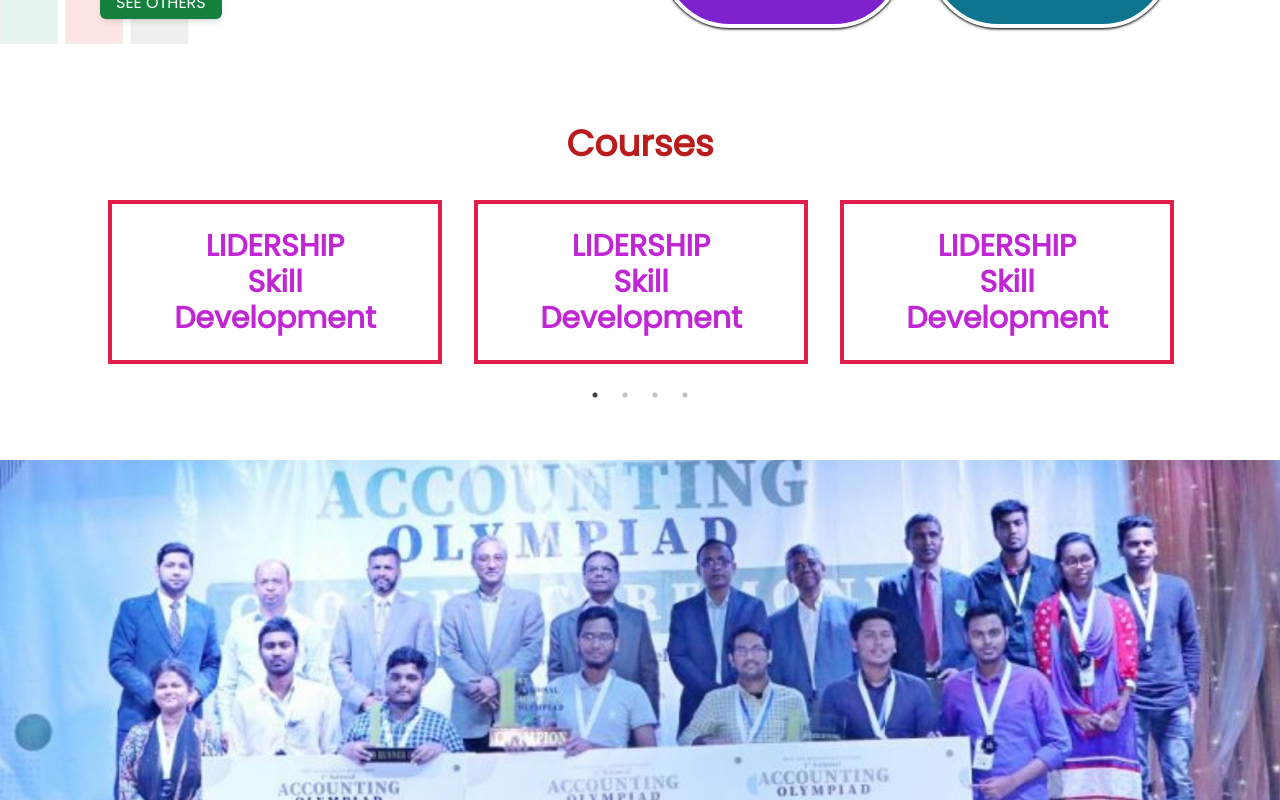
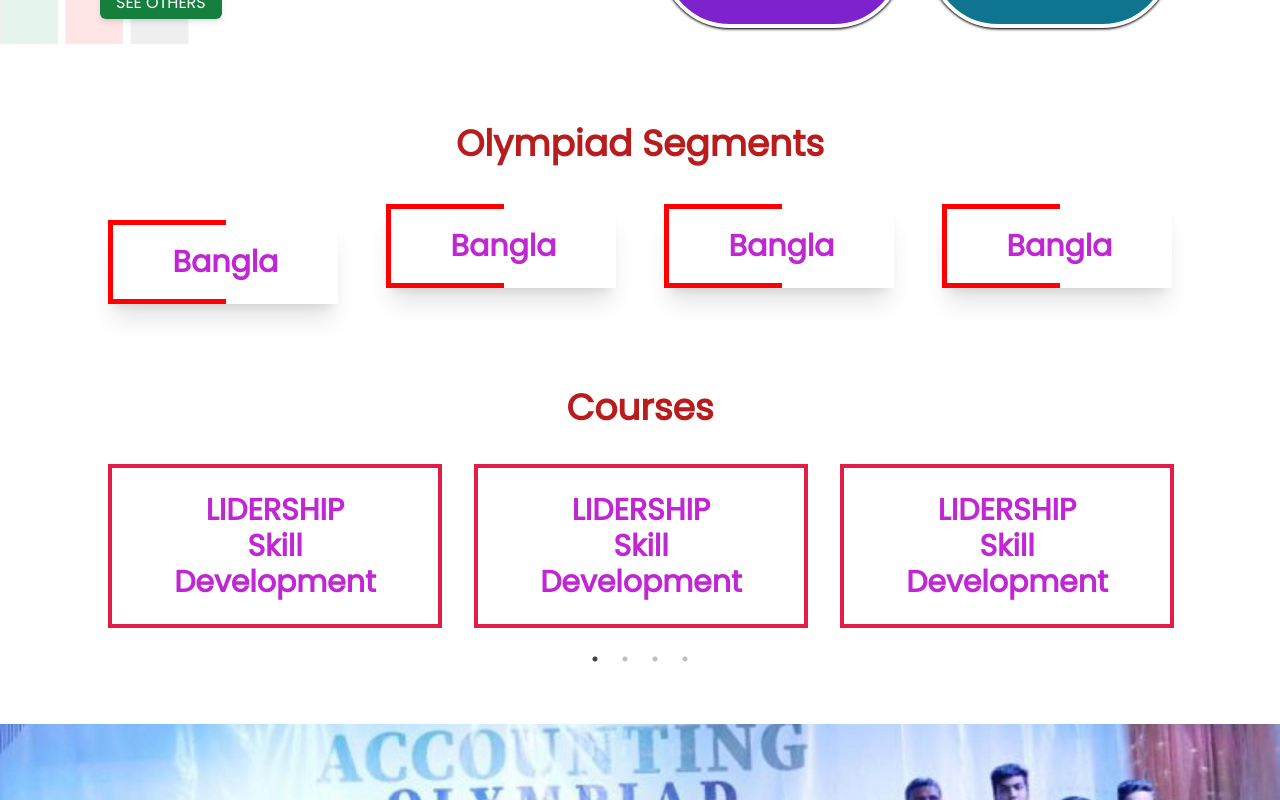
Before and after one commit to ls-kit/careerfrontend, a React (Create React App) app in the folder client/: page / in a window 1280 px wide. Shown: the part 1540-2340 px from the top of the page. Built offline with nearby package versions, Linux system fonts and the light colour scheme.

Commit message:
design update

```diff
--- /dev/null
+++ b/client/src/components/Home/OlympiadSection.js
@@ -0,0 +1,29 @@
+import React from 'react';
+import OlympiadBox from '../shared/OlympiadBox'
+
+const OlympiadSection = () => {
+    return (
+        <div className="my-20 container mx-auto px-3">
+            <div>
+                <h1 className="text-4xl font-bold flex-auto my-10 text-red-700 text-center">Olympiad Segments</h1>
+            </div>
+
+            <div className="gap-4 columns-4">
+                <div>
+                    <OlympiadBox />
+                </div>
+                <div>
+                    <OlympiadBox />
+                </div>
+                <div>
+                    <OlympiadBox />
+                </div>
+                <div>
+                    <OlympiadBox />
+                </div>
+            </div>
+        </div>
+    );
+    }
+
+export default OlympiadSection;
--- a/client/src/components/Home/Partner.js
+++ /dev/null
@@ -1,22 +0,0 @@
-import React from 'react';
-import LogoBox from '../shared/LogoBox';
-
-const Partner = () => {
-    return (
-        <div className="container mx-auto px-3 pt-12 pb-6">
-            <h2 className='text-red-600 text-3xl font-semibold text-center pb-5'>Our Partners</h2>
-            <div className="grid grid-cols-4 gap-8">
-                <div><LogoBox /></div>
-                <div><LogoBox /></div>
-                <div><LogoBox /></div>
-                <div><LogoBox /></div>
-                <div><LogoBox /></div>
-                <div><LogoBox /></div>
-                <div><LogoBox /></div>
-                <div><LogoBox /></div>
-            </div>
-        </div>
-    );
-};
-
-export default Partner;
--- a/client/src/components/shared/LogoBox.js
+++ /dev/null
@@ -1,12 +0,0 @@
-import React from 'react';
-import logo from '../../assets/Logo.png';
-
-const LogoBox = () => {
-    return (
-        <div className='shadow-lg shadow-gray-500 p-4'>
-            <img src={logo} alt="Logo" />
-        </div>
-    );
-};
-
-export default LogoBox;
--- /dev/null
+++ b/client/src/components/shared/OlympiadBox.js
@@ -0,0 +1,15 @@
+import React from 'react';
+
+const OlympiadBox = () => {
+    return (
+        <div>
+            <div className="shadow-xl text-center relative m-4 ls_box-border">
+                <h2 className="font-bold text-3xl text-fuchsia-600 p-6">
+                    Bangla
+                </h2>
+            </div>
+        </div>
+    );
+};
+
+export default OlympiadBox;
--- a/client/src/index.css
+++ b/client/src/index.css
@@ -28,3 +28,25 @@ code {
 .container{
   max-width: 1120px !important;
 }
+
+.ls_box-border {
+  border-left: 5px solid red;
+}
+.ls_box-border:before {
+  content: "";
+  position: absolute;
+  top: 0;
+  left: 0;
+  width: 50%;
+  height: 5px;
+  background: red;
+}
+.ls_box-border:after {
+  content: "";
+  position: absolute;
+  bottom: 0;
+  left: 0;
+  width: 50%;
+  height: 5px;
+  background: red;
+}
--- a/client/src/pages/Home.js
+++ b/client/src/pages/Home.js
@@ -4,10 +4,11 @@ import Banner from '../components/Home/Banner';
 import OurAdvisor from '../components/Home/OurAdvisor';
 import SimpleSlider from '../components/Home/Slider';
 import CourseSlider from '../components/Home/CourseSlider';
+import OlympiadSection from '../components/Home/OlympiadSection';
 import Footer from '../components/shared/Footer';
 import Header from '../components/shared/Header';
 import TopHeader from '../components/shared/TopHeader';
-import CourseBox from '../components/shared/CourseBox';
+import OlympiadBox from '../components/shared/OlympiadBox';
 
 const Home = () => {
     return (
@@ -19,12 +20,11 @@ const Home = () => {
              {/* <CountDown /> */}
             {/* <CountUp />  */}
            <Aboutsection/>
+           <OlympiadSection />
             <CourseSlider />
             <SimpleSlider />
             <OurAdvisor/>
             <Footer />
-
-            <CourseBox />
         </div>
     );
 };
```
